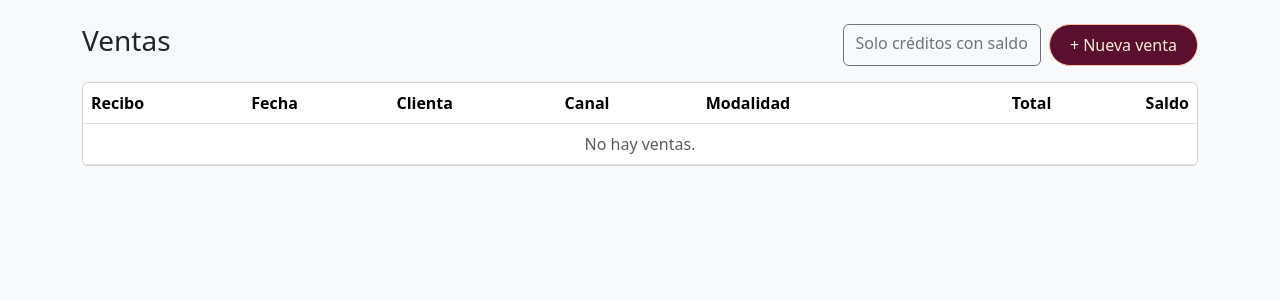
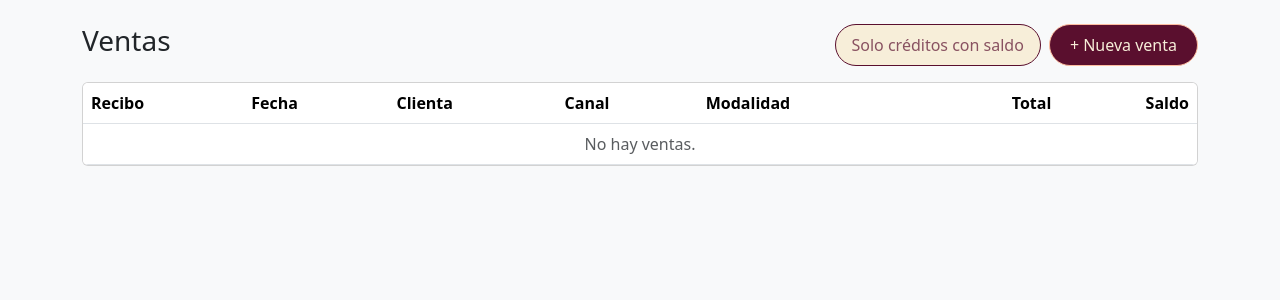
Before and after one commit to amartinezd21/kfashionstoreweb, a Django app: page /ventas/ in a window 1280 px wide. Shown: the part 56-356 px from the top of the page. Run offline with Django 5.2, Linux system fonts and the light colour scheme; the visitor is signed in with stand-in values (Sample User, id 1); data that the repository does not hold is empty.

Commit message:
Cambié el estilo de los botones de filtro del histórico de ventas según el diseño

```diff
--- a/tienda/templates/tienda/ventas.html
+++ b/tienda/templates/tienda/ventas.html
@@ -3,11 +3,13 @@
 <style>
   .btn-nueva-venta { background: #5a0f2e; color: #f7eed9; border: 1px solid #fdbda0; border-radius: 100px; padding: 0.5rem 1.25rem; }
   .btn-nueva-venta:hover { background: #460b24; color: #f7eed9; }
+  .btn-filtro { background: #f7eed9; color: rgba(90, 15, 46, 0.7); border: 1px solid #5a0f2e; border-radius: 100px; padding: 0.5rem 1rem; }
+  .btn-filtro:hover { background: #5a0f2e; color: #f7eed9; }
 </style>
 <div class="d-flex justify-content-between mb-3"><h1 class="h3 m-0">Ventas</h1>
   <div class="d-flex gap-2">
-    {% if solo_credito %}<a class="btn btn-outline-secondary" href="{% url 'ventas' %}">Ver todas</a>
-    {% else %}<a class="btn btn-outline-secondary" href="?credito=1">Solo créditos con saldo</a>{% endif %}
+    {% if solo_credito %}<a class="btn btn-filtro" href="{% url 'ventas' %}">Ver todas</a>
+    {% else %}<a class="btn btn-filtro" href="?credito=1">Solo créditos con saldo</a>{% endif %}
     <a class="btn btn-nueva-venta" href="{% url 'venta_nueva' %}">+ Nueva venta</a></div></div>
 <div class="table-responsive card"><table class="table table-hover m-0">
   <tr><th>Recibo</th><th>Fecha</th><th>Clienta</th><th>Canal</th><th>Modalidad</th><th class="text-end">Total</th><th class="text-end">Saldo</th></tr>
```
